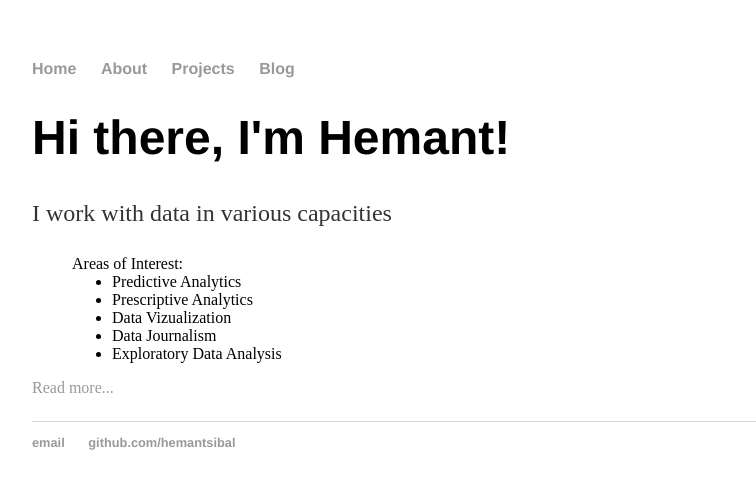
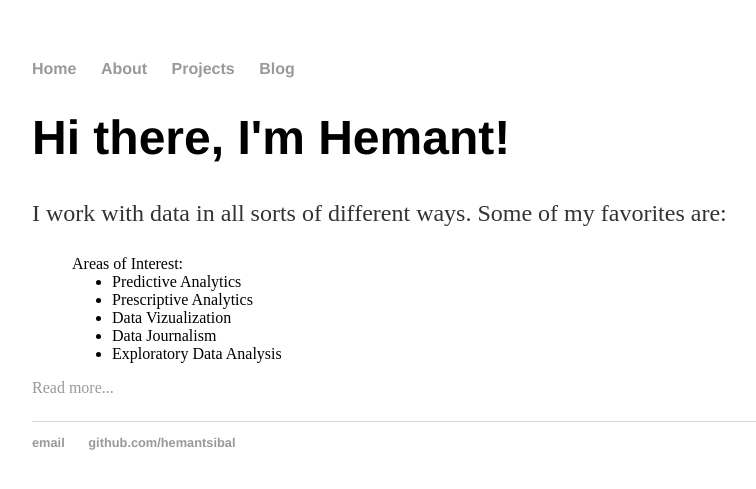
Before and after one commit to hemantsibal/hemantsibal.github.io, a Jekyll site: the page built from index.html, in a window 1280 px wide. Shown: the top 489 px of the page, without its empty margins (160-916 px from the left). Built offline with Jekyll 4.4.1, drawn with Linux system fonts in a browser that asks for light colours.

Commit message:
Update index.html

```diff
--- a/index.html
+++ b/index.html
@@ -4,12 +4,12 @@ title: Hemant Sibal | such data | much insights | wow
 ---
 <div class="blurb">
 	<h1>Hi there, I'm Hemant!</h1>
-		<p>I work with data in various capacities
+		<p>I work with data in all sorts of different ways. Some of my favorites are:
 			<ul> Areas of Interest:
 				<li style="margin-left: 40px">Predictive Analytics</li>
 				<li style="margin-left: 40px">Prescriptive Analytics</li>
 				<li style="margin-left: 40px">Data Vizualization</li>
 				<li style="margin-left: 40px">Data Journalism</li>
 				<li style="margin-left: 40px">Exploratory Data Analysis</li> </ul>
-			<a href="/Projects">Read more...</a></p>
+			<a href="/projects">Read more...</a></p>
 </div><!-- /.blurb -->
```
